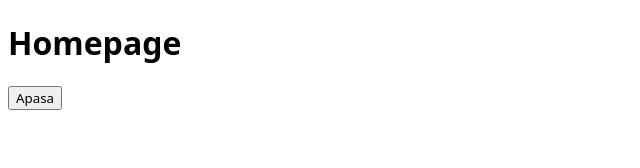
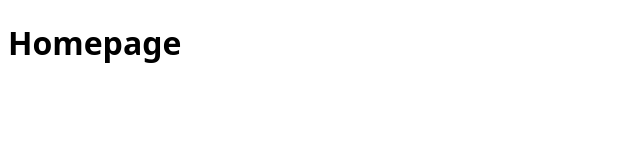
Before and after one commit to G1q/aio-tracker, a React (Vite) app in the folder frontend/: page / in a window 1280 px wide. Shown: the top 168 px of the page, without its empty margins (0-640 px from the left). Built offline with nearby package versions, Linux system fonts and the light colour scheme.

Commit message:
Create button component and add some dafault colors in index.css

```diff
--- a/frontend/src/App.jsx
+++ b/frontend/src/App.jsx
@@ -1,5 +1,4 @@
 import { Routes, Route } from 'react-router-dom';
-import Button from './components/ui/Button/Button';
 
 function App() {
 	return (
@@ -9,10 +8,6 @@ function App() {
 				element={
 					<>
 						<h1>Homepage</h1>
-						<Button
-							text="Apasa"
-							variant="primary"
-						/>
 					</>
 				}
 			/>
--- a/frontend/src/components/ui/Button/Button.css
+++ b/frontend/src/components/ui/Button/Button.css
@@ -1,62 +1,90 @@
-/*
-    Default .btn
-    variant: default, outline, secondary, ghost, link
-    size: default, small, large, icon
-    disabled
-*/
-
-.btn{
-    font-family: inherit;
+.btn {
+	font-family: inherit;
+	background-color: var(--primary-color-400);
+	border: 1px solid rgba(27, 31, 35, 0.15);
+	border-radius: 0.5rem;
+	color: var(--neutral-color-100);
+	cursor: pointer;
+	display: flex;
+	align-items: center;
+	gap: 0.5rem;
+	width: max-content;
+	font-size: 0.875rem;
+	font-weight: 600;
+	padding: 0.5rem 1rem;
+	text-align: center;
+	text-decoration: none;
+	transition: all 150ms ease-in-out;
 }
 
-
-/* .button-3 {
-  appearance: none;
-  background-color: #2ea44f;
-  border: 1px solid rgba(27, 31, 35, .15);
-  border-radius: 6px;
-  box-shadow: rgba(27, 31, 35, .1) 0 1px 0;
-  box-sizing: border-box;
-  color: #fff;
-  cursor: pointer;
-  display: inline-block;
-  font-family: -apple-system,system-ui,"Segoe UI",Helvetica,Arial,sans-serif,"Apple Color Emoji","Segoe UI Emoji";
-  font-size: 14px;
-  font-weight: 600;
-  line-height: 20px;
-  padding: 6px 16px;
-  position: relative;
-  text-align: center;
-  text-decoration: none;
-  user-select: none;
-  -webkit-user-select: none;
-  touch-action: manipulation;
-  vertical-align: middle;
-  white-space: nowrap;
+.btn[data-variant='outline'] {
+	background-color: var(--neutral-color-100);
+	border: 1px solid var(--primary-color-400);
+	color: var(--primary-color-400);
 }
 
-.button-3:focus:not(:focus-visible):not(.focus-visible) {
-  box-shadow: none;
-  outline: none;
+.btn[data-variant='secondary'] {
+	--primary-hue: 251;
+	background-color: var(--secondary-color-400);
+	color: var(--neutral-color-100);
 }
 
-.button-3:hover {
-  background-color: #2c974b;
+.btn[data-variant='ghost'] {
+	background-color: var(--neutral-color-100);
+	border: none;
+	color: var(--primary-color-400);
 }
 
-.button-3:focus {
-  box-shadow: rgba(46, 164, 79, .4) 0 0 0 3px;
-  outline: none;
+.btn:is(:hover, :focus-visible) {
+	background-color: var(--primary-color-500);
+	color: var(--neutral-color-100);
 }
 
-.button-3:disabled {
-  background-color: #94d3a2;
-  border-color: rgba(27, 31, 35, .1);
-  color: rgba(255, 255, 255, .8);
-  cursor: default;
+.btn:focus-visible {
+	outline: 2px solid var(--primary-color-500);
+	outline-offset: 2px;
 }
 
-.button-3:active {
-  background-color: #298e46;
-  box-shadow: rgba(20, 70, 32, .2) 0 1px 0 inset;
-} */
+.btn[data-variant='secondary']:is(:hover, :focus-visible) {
+	background-color: var(--secondary-color-500);
+	color: var(--neutral-color-100);
+}
+
+.btn[data-variant='ghost']:is(:hover, :focus-visible) {
+	background-color: transparent;
+	outline: 1px solid var(--primary-color-500);
+	color: var(--primary-color-500);
+}
+
+.btn[data-variant='secondary']:focus-visible {
+	outline: 2px solid var(--secondary-color-500);
+}
+
+.btn:active {
+	background-color: var(--primary-color-600);
+}
+
+.btn[data-variant='secondary']:active {
+	background-color: var(--secondary-color-600);
+}
+
+.btn:disabled {
+	background-color: var(--primary-color-100);
+	pointer-events: none;
+	user-select: none;
+}
+
+.btn[data-size='small'] {
+	font-size: 0.75rem;
+	padding: 0.25rem 0.75rem;
+}
+
+.btn[data-size='large'] {
+	font-size: 1.5rem;
+	padding: 0.5rem 1.25rem;
+}
+
+.btn[data-size='icon'] {
+	font-size: 1rem;
+	padding: 0.5rem 0.5rem;
+}
--- a/frontend/src/components/ui/Button/Button.jsx
+++ b/frontend/src/components/ui/Button/Button.jsx
@@ -1,10 +1,19 @@
+/*
+  variant: [blank (default)] | secondary | outline | ghost
+  size: [blank (default)] | small | large | icon
+  icon: [<icon_component />]
+  iconPosition: before (default, blank) | after
+*/
+
 import './Button.css'
 import clsx from 'clsx'
 
-const Button = ({onClick, text, variant, size, disabled, className, ...rest}) => {
+const Button = ({ onClick, text, variant, size, icon, iconPosition = 'before', disabled, className, ...rest }) => {
   return (
     <button type="button" className={clsx('btn', className)} onClick={onClick} disabled={disabled} data-variant={variant} data-size={size} {...rest}>
-      {text}
+      {iconPosition === 'before' && icon}
+      {size !== 'icon' && text}
+      {iconPosition === 'after' && icon}
     </button>
   )
 }
--- a/frontend/src/index.css
+++ b/frontend/src/index.css
@@ -1,3 +1,20 @@
-html{
-    font-family: system-ui, sanse-serif;
+:root {
+	--primary-hue: 137;
+	--secondary-hue: 251;
+
+	--primary-color-100: hsl(var(--primary-hue), 42%, 70%);
+	--primary-color-400: hsl(var(--primary-hue), 56%, 41%);
+	--primary-color-500: hsl(var(--primary-hue), 55%, 38%);
+	--primary-color-600: hsl(var(--primary-hue), 55%, 36%);
+
+	--secondary-color-100: hsl(var(--secondary-hue), 42%, 70%);
+	--secondary-color-400: hsl(var(--secondary-hue), 56%, 41%);
+	--secondary-color-500: hsl(var(--secondary-hue), 55%, 38%);
+	--secondary-color-600: hsl(var(--secondary-hue), 55%, 36%);
+
+	--neutral-color-100: hsl(0, 100%, 100%);
 }
+
+html {
+	font-family: system-ui, sans-serif;
+}
```
